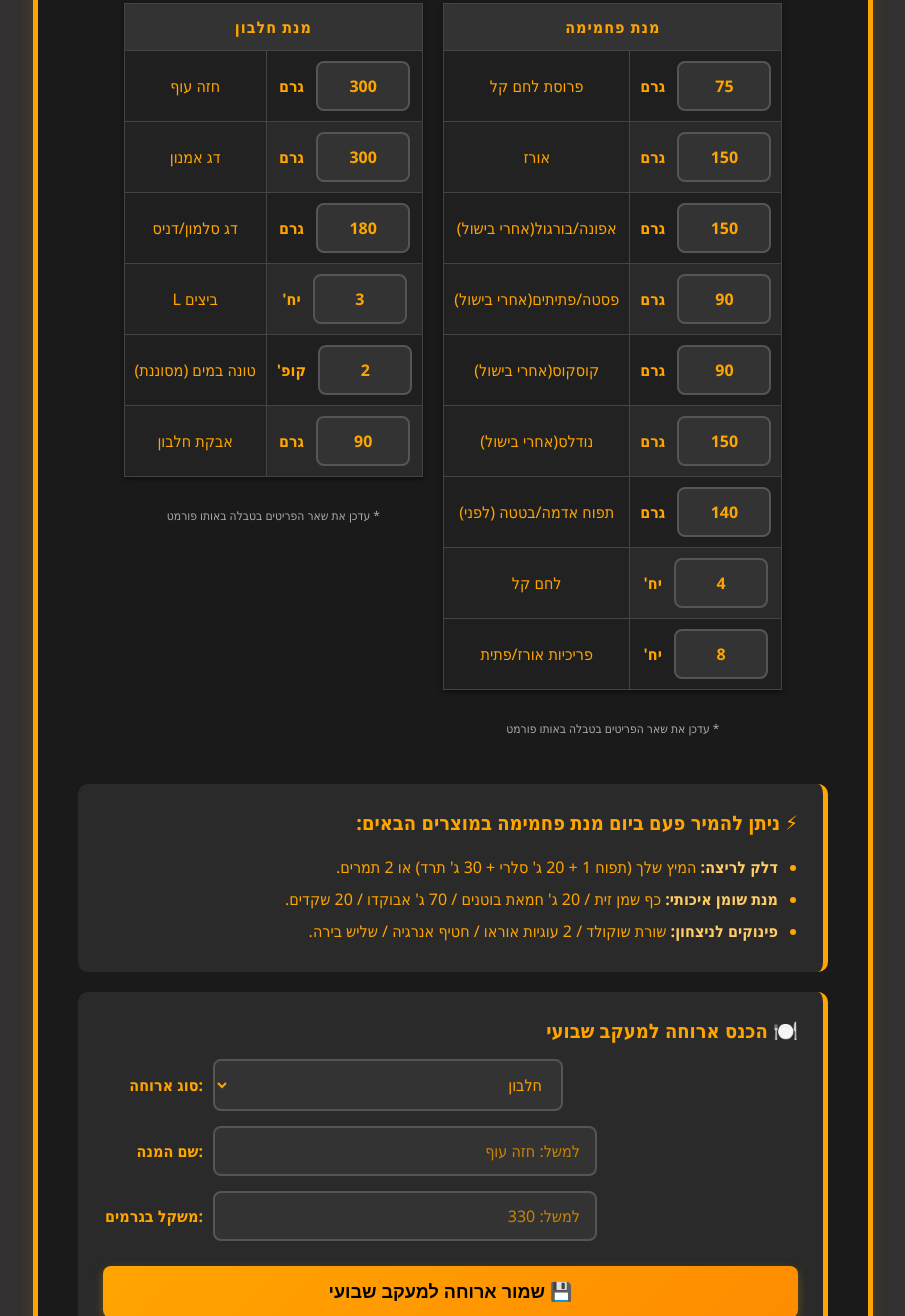
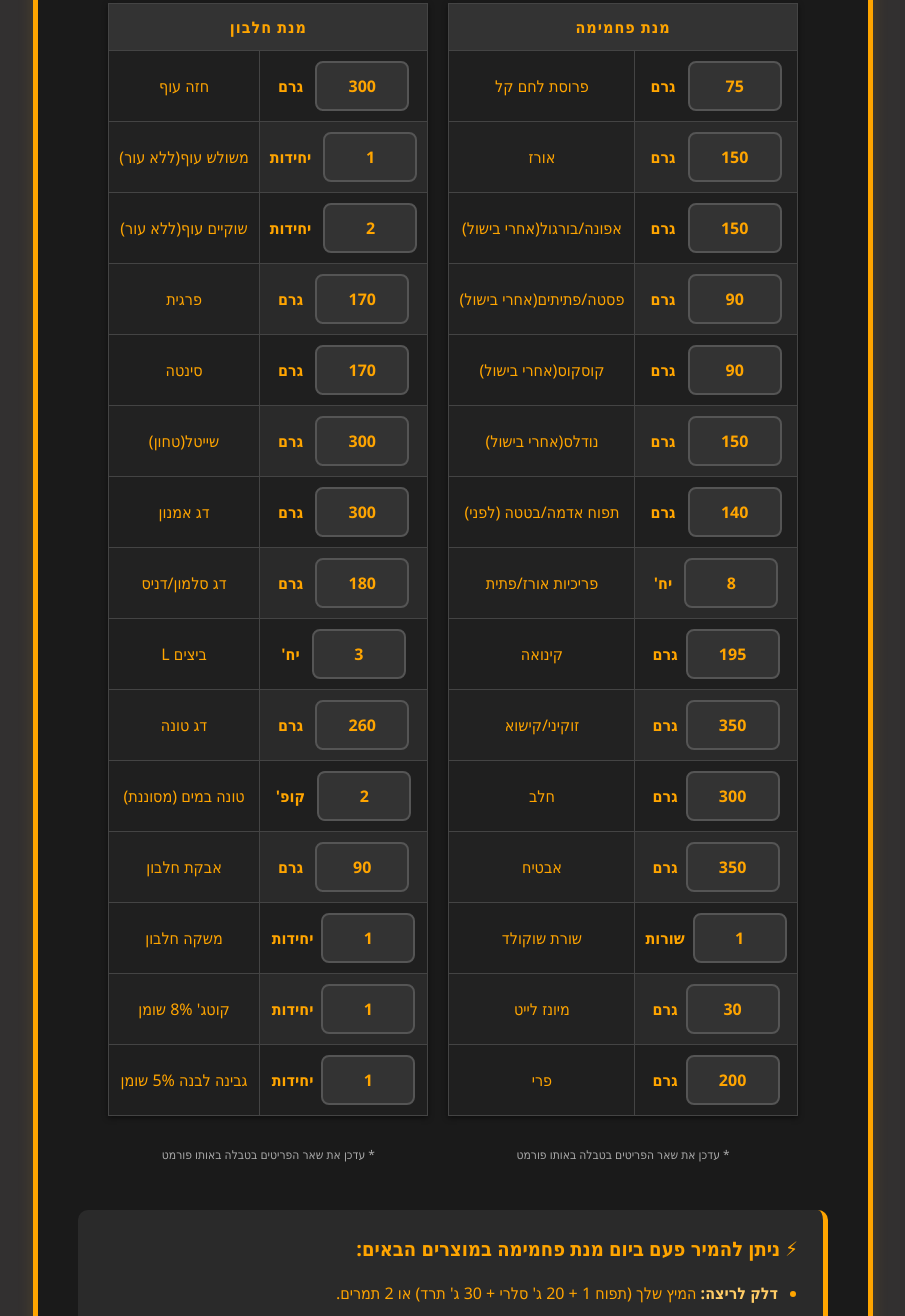
Before and after one commit to ruchka77/nutrition-plan, a website: page tracker-api/index.html in a window 1280 px wide. Shown: the part 661-1977 px from the top of the page, without its empty margins (187-1092 px from the left). Drawn offline with Linux system fonts and the light colour scheme.

Commit message:
added foods

```diff
--- a/tracker-api/index.html
+++ b/tracker-api/index.html
@@ -46,8 +46,16 @@
                     <tr><td class="td-qty"><input type="number" class="item-input" data-food="קוסקוס" value="90"> גרם</td><td>קוסקוס(אחרי בישול)</td></tr>
                     <tr><td class="td-qty"><input type="number" class="item-input" data-food="נודלס" value="150"> גרם</td><td>נודלס(אחרי בישול)</td></tr>
                     <tr><td class="td-qty"><input type="number" class="item-input" data-food="תפוח אדמה/בטטה" value="140"> גרם</td><td>תפוח אדמה/בטטה (לפני)</td></tr>
-                    <tr><td class="td-qty"><input type="number" class="item-input" data-food="לחם קל (פרוסות)" value="4"> יח'</td><td>לחם קל</td></tr>
-                    <tr><td class="td-qty"><input type="number" class="item-input" data-food="פריכיות" value="8"> יח'</td><td>פריכיות אורז/פתית</td></tr>
+                    <tr><td class="td-qty"><input type="number" class="item-input" data-food="פריכיות/אורז/פתית" value="8"> יח'</td><td>פריכיות אורז/פתית</td></tr>
+                    <tr><td class="td-qty"><input type="number" class="item-input" data-food="קינואה" value="195">גרם</td><td>קינואה</td></tr>
+                    <tr><td class="td-qty"><input type="number" class="item-input" data-food="זוקיני/קישוא" value="350">גרם</td><td>זוקיני/קישוא</td></tr>
+                    <tr><td class="td-qty"><input type="number" class="item-input" data-food="חלב" value="300">גרם</td><td>חלב</td></tr>
+                    <tr><td class="td-qty"><input type="number" class="item-input" data-food="אבטיח" value="350">גרם</td><td>אבטיח</td></tr>
+                    <tr><td class="td-qty"><input type="number" class="item-input" data-food="שורת שוקולד" value="1">שורות</td><td>שורת שוקולד</td></tr>
+                    <tr><td class="td-qty"><input type="number" class="item-input" data-food="מיונז לייט" value="30">גרם</td><td>מיונז לייט</td></tr>
+                    <tr><td class="td-qty"><input type="number" class="item-input" data-food="פרי" value="200">גרם</td><td>פרי</td></tr>
+
+
                 </table>
                 <p style="font-size: 12px; color:#aaa;">* עדכן את שאר הפריטים בטבלה באותו פורמט</p>
             </div>
@@ -55,11 +63,20 @@
                 <table>
                     <tr><th colspan="2">מנת חלבון</th></tr>
                     <tr><td class="td-qty"><input type="number" class="item-input" data-food="חזה עוף" value="300"> גרם</td><td>חזה עוף</td></tr>
+                    <tr><td class="td-qty"><input type="number" class="item-input" data-food="משולש עוף" value="1"> יחידות</td><td>משולש עוף(ללא עור)</td></tr>
+                    <tr><td class="td-qty"><input type="number" class="item-input" data-food="שוקיים עוף" value="2"> יחידות</td><td>שוקיים עוף(ללא עור)</td></tr>
+                    <tr><td class="td-qty"><input type="number" class="item-input" data-food="פרגית" value="170"> גרם</td><td>פרגית</td></tr>
+                    <tr><td class="td-qty"><input type="number" class="item-input" data-food="חזה עוף" value="170"> גרם</td><td>סינטה</td></tr>
+                    <tr><td class="td-qty"><input type="number" class="item-input" data-food="שייטל" value="300"> גרם</td><td>שייטל(טחון)</td></tr>
                     <tr><td class="td-qty"><input type="number" class="item-input" data-food="דג אמנון" value="300"> גרם</td><td>דג אמנון</td></tr>
                     <tr><td class="td-qty"><input type="number" class="item-input" data-food="דג סלמון/דניס" value="180"> גרם</td><td>דג סלמון/דניס</td></tr>
                     <tr><td class="td-qty"><input type="number" class="item-input" data-food="ביצים L" value="3"> יח'</td><td>ביצים L</td></tr>
+                    <tr><td class="td-qty"><input type="number" class="item-input" data-food="דג טונה" value="260"> גרם</td><td>דג טונה</td></tr>
                     <tr><td class="td-qty"><input type="number" class="item-input" data-food="טונה במים" value="2"> קופ'</td><td>טונה במים (מסוננת)</td></tr>
                     <tr><td class="td-qty"><input type="number" class="item-input" data-food="אבקת חלבון" value="90"> גרם</td><td>אבקת חלבון</td></tr>
+                    <tr><td class="td-qty"><input type="number" class="item-input" data-food="משקה חלבון" value="1">יחידות</td><td>משקה חלבון</td></tr>
+                    <tr><td class="td-qty"><input type="number" class="item-input" data-food="קוטג' 8% שומן" value="1">יחידות</td><td>קוטג' 8% שומן</td></tr>
+                    <tr><td class="td-qty"><input type="number" class="item-input" data-food="גבינה לבנה 5% שומן" value="1">יחידות</td><td>גבינה לבנה 5% שומן</td></tr>
                 </table>
                  <p style="font-size: 12px; color:#aaa;">* עדכן את שאר הפריטים בטבלה באותו פורמט</p>
             </div>
```
